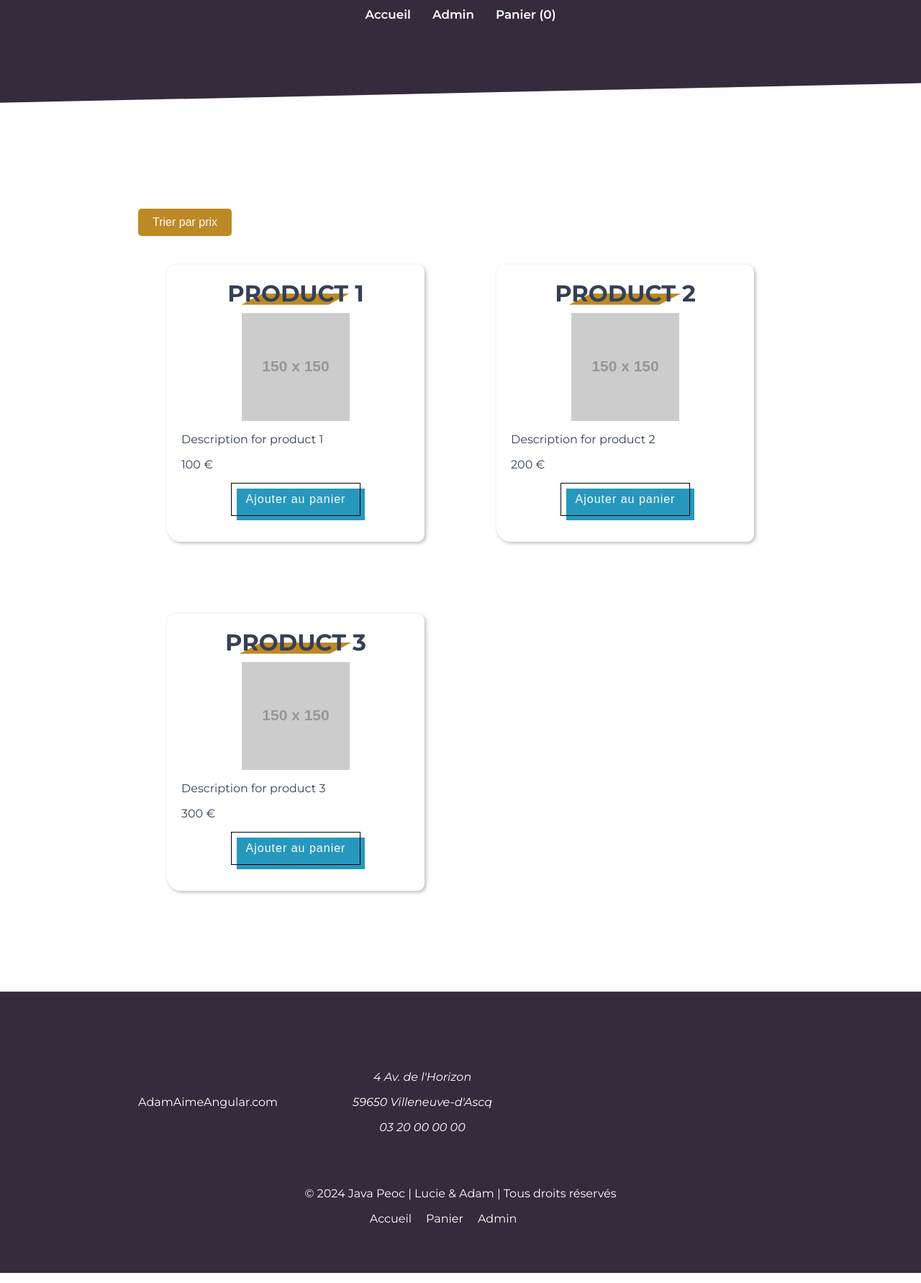
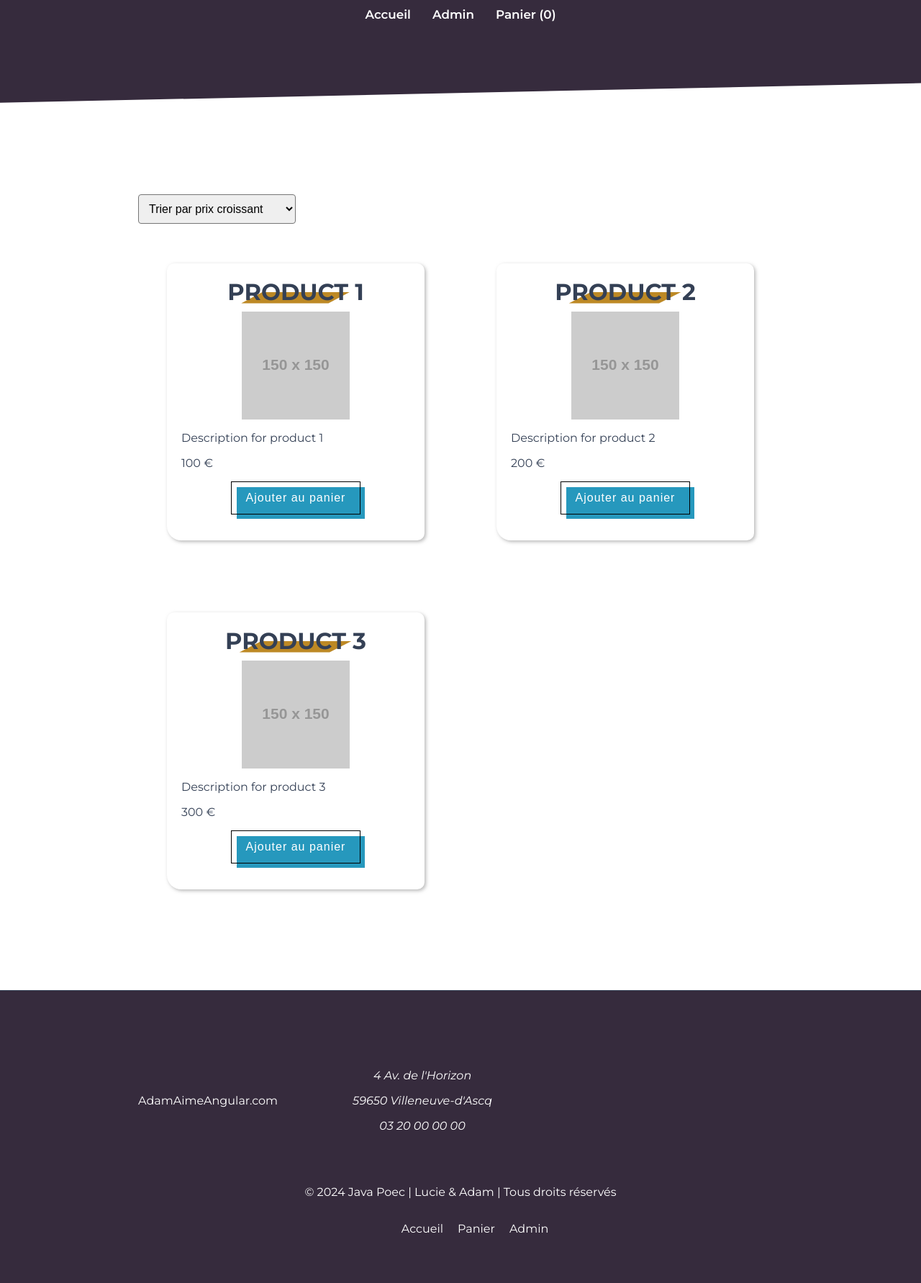
Before and after one commit to Szczapa/Angular-ECommerce-Base, an Angular app: page / in a window 1280 px wide. Shown: the whole page at 72% size. Built offline with nearby package versions, Linux system fonts and the light colour scheme; grey boxes are pictures that could not be loaded.

Commit message:
sort by price

```diff
--- a/src/app/components/footer/footer.component.css
+++ b/src/app/components/footer/footer.component.css
@@ -12,10 +12,16 @@ footer .container {
   margin: auto;
 }
 
+.footer-content {
+  display: flex;
+  flex-direction: column;
+  justify-content: center;
+  text-align: center;
+}
+
 .footer-links {
   display: flex;
   justify-content: center;
-  width: 90%;
   list-style: none;
   color: white;
 }
--- a/src/app/components/footer/footer.component.html
+++ b/src/app/components/footer/footer.component.html
@@ -13,7 +13,7 @@
     </div>
   </div>
   <div class="footer-content">
-    <p>&copy; 2024 Java Peoc | Lucie & Adam | Tous droits réservés</p>
+    <p>&copy; 2024 Java Poec | Lucie & Adam | Tous droits réservés</p>
     <ul class="footer-links">
       <li><a routerLink="">Accueil</a></li>
       <li><a routerLink="cart">Panier</a></li>
--- a/src/app/pages/accueil/accueil.component.css
+++ b/src/app/pages/accueil/accueil.component.css
@@ -16,6 +16,15 @@ h1, h2{
   margin: 20px 0;
   color:var(--dark);
 }
+.orderbutton select {
+  padding: 10px;
+  border-radius: 4px;
+  box-sizing: border-box;
+  margin-bottom: 15px;
+  font-size: 16px;
+  transition: border-color 0.3s ease;
+}
+
 
 label {
   font-weight: bold;
--- a/src/app/pages/accueil/accueil.component.html
+++ b/src/app/pages/accueil/accueil.component.html
@@ -1,7 +1,13 @@
 <main>
-<button (click)="sortProductsByPrice()">Trier par prix</button>
+<div class="orderbutton">
+  <select (change)="sortProductsByPrice($event)">
+    <option value="asc">Trier par prix croissant</option>
+    <option value="desc">Trier par prix décroissant</option>
+  </select>
+</div>
+
 <div class="grid">
-  @for(p of products; track p){
+  @for(p of products | orderPrice: selectedOrder ; track p){
     <app-product-card view="global" (addToCart)="addProductToCard($event)" [product]="p"></app-product-card>
   } @empty {
     <p>Il n'y a pas de produits</p>
--- a/src/app/pages/accueil/accueil.component.ts
+++ b/src/app/pages/accueil/accueil.component.ts
@@ -5,13 +5,15 @@ import {ProductService} from "../../services/product.service";
 import {ProductType} from "../../utils/productType";
 import {CartService} from "../../services/cart.service";
 import {CartItemType} from "../../utils/cartType";
+import {OrderPricePipe} from "../../utils/pipe/order-price.pipe";
 
 @Component({
   selector: 'app-accueil',
   standalone: true,
   imports: [
     NavComponent,
-    ProductCardComponent
+    ProductCardComponent,
+    OrderPricePipe
   ],
   templateUrl: './accueil.component.html',
   styleUrl: './accueil.component.css'
@@ -27,8 +29,12 @@ export class AccueilComponent {
     this.cartService.addToCart(product)
   }
 
-  sortProductsByPrice() {
-    this.products.sort((a, b) => a.price - b.price);
+ selectedOrder: 'asc' | 'desc' = 'asc';
+
+  sortProductsByPrice(event: Event) {
+    const selectElement = event.target as HTMLSelectElement
+    this.selectedOrder = selectElement.value as 'asc' | 'desc'
+
   }
 
 }
--- /dev/null
+++ b/src/app/utils/pipe/order-price.pipe.ts
@@ -0,0 +1,23 @@
+import { Pipe, PipeTransform } from '@angular/core';
+import {ProductType} from "../productType";
+
+@Pipe({
+  name: 'orderPrice',
+  standalone: true
+})
+export class OrderPricePipe implements PipeTransform {
+
+  transform(value: ProductType[], order: 'asc' | 'desc'): ProductType[] {
+    if (!value){
+      return value;
+    }
+    return [...value].sort((a,b) => {
+      if (order === 'asc'){
+        return a.price - b.price;
+      } else {
+        return b.price - a.price;
+      }
+    }) ;
+  }
+
+}
```
Also changed, not shown: 1 other file (tests, documents, lock files or other folders).
